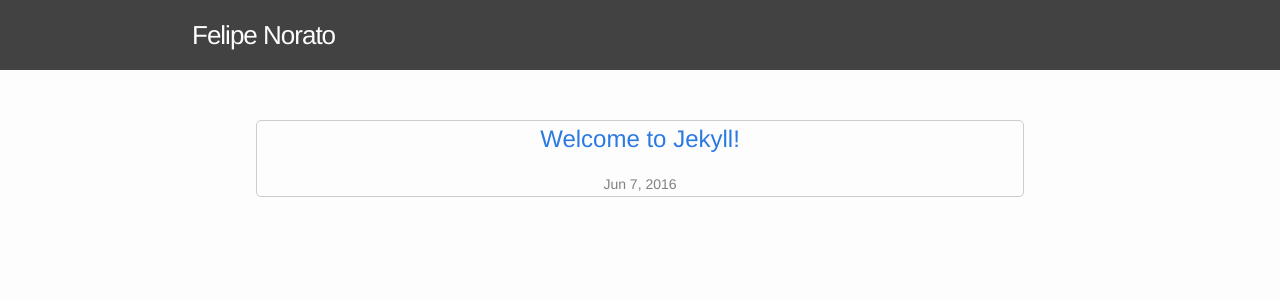
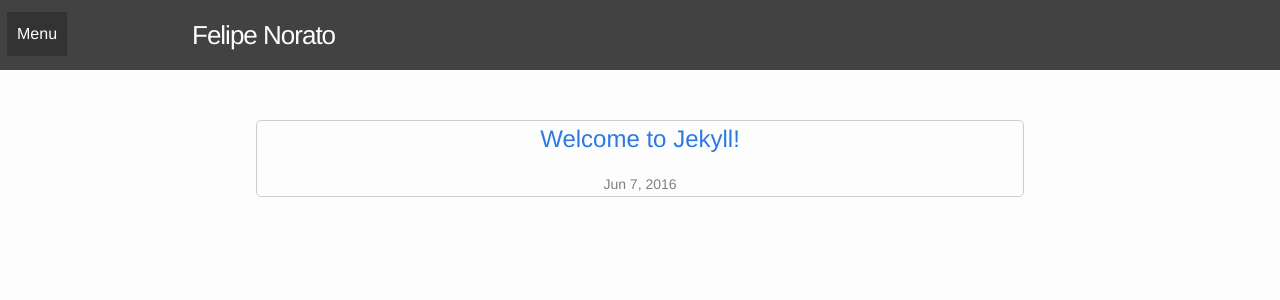
Before and after one commit to norato/norato.github.io, a Jekyll site: the page built from index.html, in a window 1280 px wide. Shown: the top 300 px of the page. Built offline with Jekyll 4.4.1, drawn with Linux system fonts in a browser that asks for light colours.

Commit message:
Add menu

```diff
--- /dev/null
+++ b/_includes/nav.html
@@ -0,0 +1,7 @@
+<input type="checkbox" id="menu-toggle">
+<nav class="menu">
+  <ul>
+    <li><a href=""></a>Home</li>
+    <li><a href=""></a>About</li>
+  </ul>
+</nav>
--- a/_layouts/default.html
+++ b/_layouts/default.html
@@ -6,7 +6,9 @@
   <body>
 
     {% include header.html %}
+    {% include nav.html %}
 
+    <label href="" class="menu-btn" for="menu-toggle">Menu</label>
     <div class="page-content">
       <div class="wrapper">
         {{ content }}
--- a/_sass/_layout.scss
+++ b/_sass/_layout.scss
@@ -33,7 +33,7 @@
 /**
  * Page content
  */
-.page-content {
+ .page-content {
   padding: $spacing-unit 0;
   display: flex;
   width: 100%;
@@ -115,3 +115,45 @@
     }
   }
 }
+
+.menu {
+  position: fixed;
+  top: 0;
+  bottom: 0;
+  left: -250px;
+  width: 250px;
+  background-color: #333;
+  transition: all 0.5s ease-out;
+  ul {
+    margin-top: 20px;
+    padding: 10px;
+    list-style: none;
+    li {
+      border-bottom: 1px solid #555;
+      a {
+        display: block;
+        color: #FFF;
+        padding: 10px;
+        text-decoration: none;
+      }
+    }
+  }
+}
+
+.menu-btn {
+  position: absolute;
+  color: #FFF;
+  background-color: #333;
+  padding: 10px;
+  top: 12px;
+  left: 7px;
+}
+#menu-toggle {
+  display: none;
+  &:checked {
+    & + .menu{
+      left: 0;
+    }
+  }
+
+}
```
